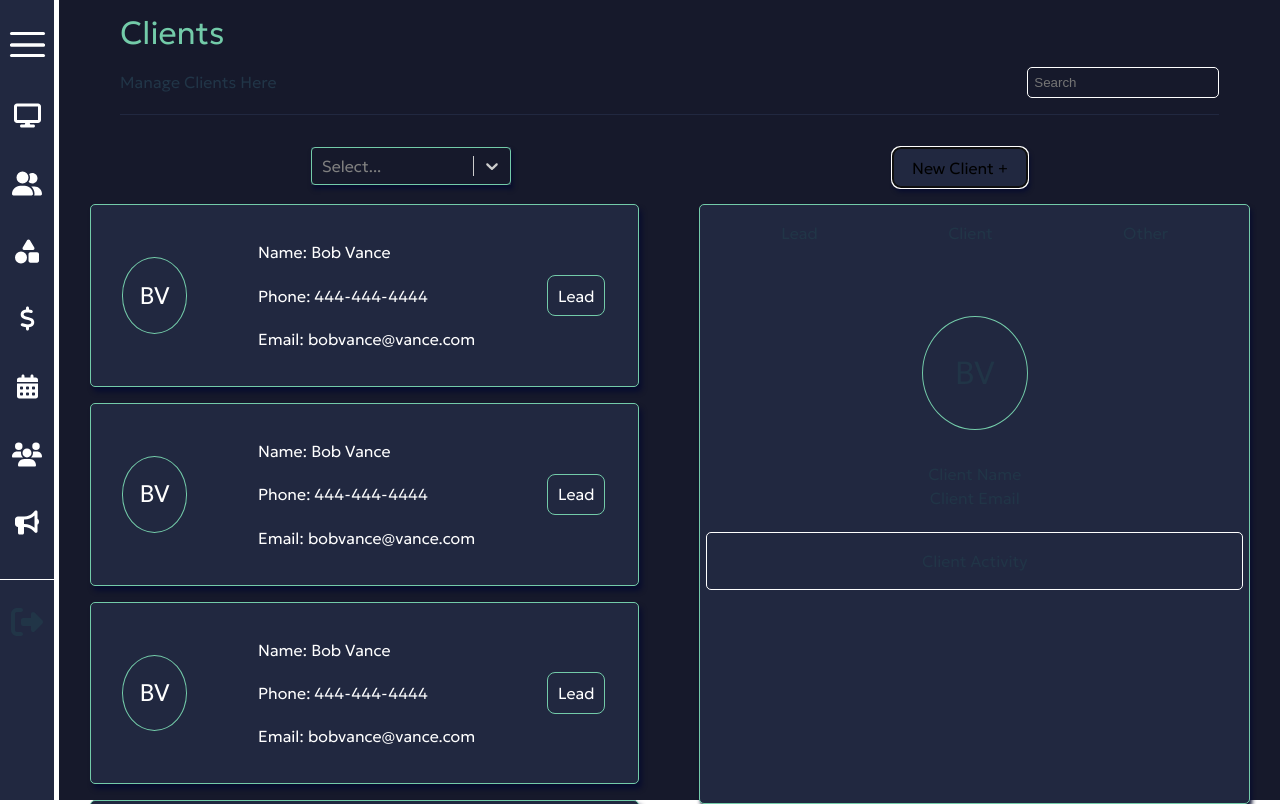
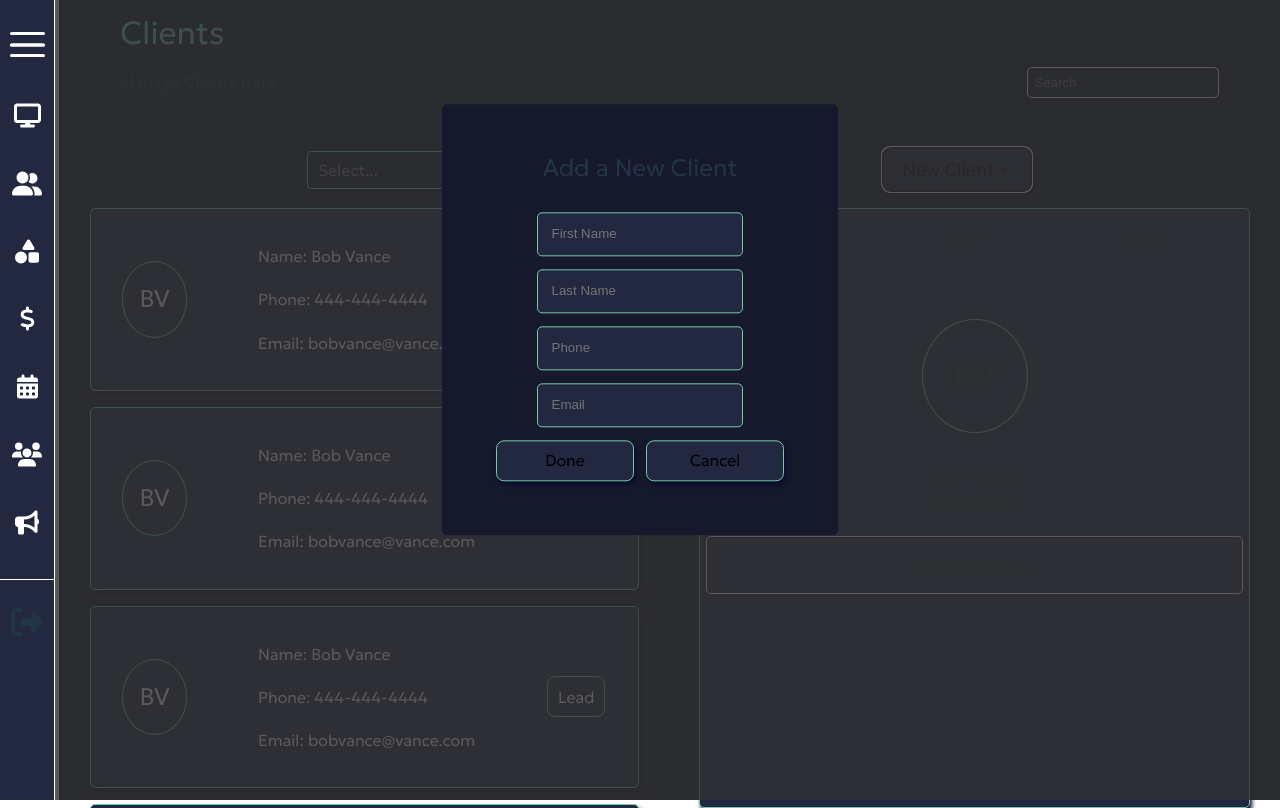
Before and after one commit to Damianpad/vivid, a React (Vite) app in the folder frontend/: page /clients in a window 1280 px wide. Both pictures are taken after a click on the button "New Client +". Built offline with nearby package versions, Linux system fonts and the light colour scheme.

Commit message:
feat: created new client modal (viv-38)

```diff
--- /dev/null
+++ b/frontend/components/NewClientModal/NewClientModal.jsx
@@ -0,0 +1,61 @@
+import { StyledNewClientModal } from "./NewClientModal.style";
+import React, { useState } from "react";
+
+
+export default function NewClientModal(){
+    const [modal, setModal] = useState(false);
+
+    const toggleModal = () => {
+      setModal(!modal);
+    };
+
+    if(modal) {
+      document.body.classList.add('active-modal')
+    } else {
+      document.body.classList.remove('active-modal')
+    }
+
+    return (
+      <StyledNewClientModal>
+        <button onClick={toggleModal} className="btn-modal">
+          New Client +
+        </button>
+
+        {modal && (
+          <div className="modal">
+            <div onClick={toggleModal} className="overlay"></div>
+            <div className="modal-content">
+              <h2>Add a New Client</h2>
+              <section className="infoContainer">
+              <label name="nameInput">
+                  <input className="input" placeholder="First Name"/>
+                </label>
+
+                <label name="nameInput">
+                  <input className="input" placeholder="Last Name"/>
+                </label>
+
+                <label name="nameInput">
+                  <input className="input" placeholder="Phone"/>
+                </label>
+
+                <label name="nameInput">
+                  <input className="input" placeholder="Email"/>
+                </label>
+              </section>
+
+              <section className="btnContainer">
+              <button className="close-modal" onClick={toggleModal}>
+                Done
+              </button>
+              <button className="close-modal" onClick={toggleModal}>
+                Cancel
+              </button>
+              </section>
+
+            </div>
+          </div>
+        )}
+      </StyledNewClientModal>
+    );
+  }
--- /dev/null
+++ b/frontend/components/NewClientModal/NewClientModal.style.js
@@ -0,0 +1,89 @@
+import styled from "styled-components";
+
+// Dark Purple
+const main = `#212840`
+// Light Green
+const secondary = `#73cba9`
+// Dark DARK Purple
+const dark = `#16192b`
+// Dark Shadow
+const shadow = '#080D2E'
+
+export const StyledNewClientModal = styled.section`
+
+body.active-modal {
+    overflow-y: hidden;
+}
+
+.btn-modal {
+    padding: 10px 20px;
+    display: block;
+    font-size: 18px;
+}
+
+
+.modal, .overlay {
+    width: 100vw;
+    height: 100vh;
+    top: 0;
+    left: 0;
+    right: 0;
+    bottom: 0;
+    position: fixed;
+}
+
+.overlay {
+    background: rgba(49,49,49,0.8);
+}
+.modal-content {
+    position: absolute;
+    top: 40%;
+    left: 50%;
+    transform: translate(-50%, -50%);
+    line-height: 1.4;
+    background: ${dark};
+    padding: 3em;
+    border-radius: 5px;
+    max-width: 700px;
+    min-width: 300px;
+}
+
+.modal-content h2 {
+    display: flex;
+    justify-content: center;
+    margin-top: 0;
+}
+
+.modal-content button {
+    margin: .4em;
+    display: flex;
+    justify-content: center;
+}
+
+.infoContainer {
+    display: flex;
+    flex-direction: column;
+    justify-content: center;
+    align-items: center;
+}
+
+.input {
+    background: ${main};
+    border: 1px solid ${secondary};
+    padding: 1em;
+    margin: .5em;
+    border-radius: 5px;
+}
+
+.close-modal {
+    width: 50%;
+}
+
+.btnContainer {
+    width: 100%;
+    display: flex;
+    flex-direction: row;
+    justify-content: space-between;
+}
+
+`
--- a/frontend/src/pages/clients/client.jsx
+++ b/frontend/src/pages/clients/client.jsx
@@ -3,6 +3,7 @@ import ClientCard from '../../../components/ClientCard/ClientCard'
 import SearchBar from '../../../components/SearchBar/SearchBar'
 import FilterSelector from '../../../components/FilterSelector/FilterSelector'
 import ClientInfo from '../../../components/ClientInfo/ClientInfo'
+import NewClientModal from '../../../components/NewClientModal/NewClientModal'
 
 export default function Client() {
 
@@ -21,7 +22,8 @@ export default function Client() {
 
                 <section className='new-client-container'>
                     <FilterSelector />
-                    <button>New Client + </button>
+
+                    <NewClientModal />
                 </section>
             </section>
 
--- a/frontend/src/pages/clients/client.style.js
+++ b/frontend/src/pages/clients/client.style.js
@@ -30,6 +30,7 @@ export const StyledClient = styled.section`
     .new-client-container {
         width: 90%;
         display: flex;
+        align-items: center;
         justify-content: space-around;
         padding: 1em;
 
```
